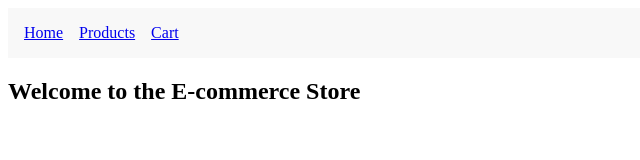
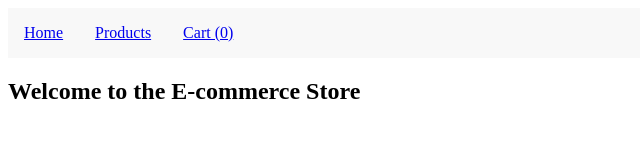
Before and after one commit to apg10/ecommerce_local, a React (Vite) app in the folder frontend/: page / in a window 1280 px wide. Shown: the top 160 px of the page, without its empty margins (0-640 px from the left). Built offline with nearby package versions, Linux system fonts and the light colour scheme; no server answers.

Commit message:
Update NavBar to show cart item count

```diff
--- a/frontend/src/components/NavBar.jsx
+++ b/frontend/src/components/NavBar.jsx
@@ -1,13 +1,18 @@
-import React from 'react';
-import { Link } from 'react-router-dom';
+import React from "react";
+import { Link } from "react-router-dom";
+import { useCart } from "../context/CartContext";
 
 function NavBar() {
+  const { items } = useCart();
+  const total = items.reduce((sum, i) => sum + i.quantity, 0);
+
   return (
-    <nav style={{ padding: '1rem', background: '#f8f8f8' }}>
+    <nav style={{ padding: '1rem', background: '#f8f8f8', display: 'flex', gap: '1rem' }}>
       <Link to="/" style={{ marginRight: '1rem' }}>Home</Link>
       <Link to="/products" style={{ marginRight: '1rem' }}>Products</Link>
-      <Link to="/cart">Cart</Link>
+      <Link to="/cart">Cart ({total})</Link>
     </nav>
   );
 }
+
 export default NavBar;
```
